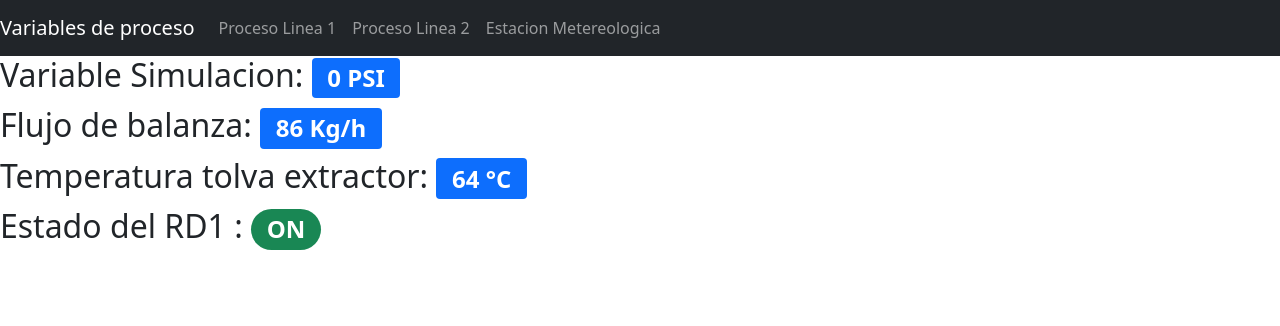
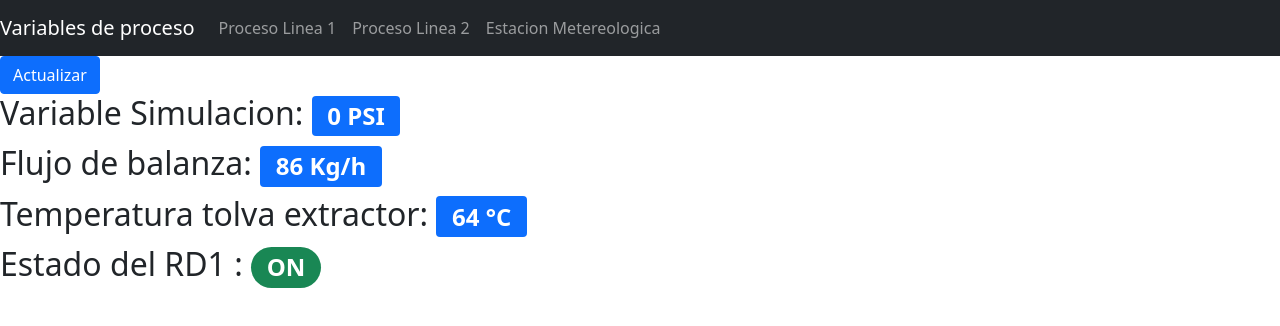
Before and after one commit to jairdvargas/process-HMI, a React (Create React App) app in the folder frontend/: page / in a window 1280 px wide. Shown: the top 326 px of the page. Built offline with nearby package versions, Linux system fonts and the light colour scheme; no server answers.

Commit message:
FE: Se agrego boton para actualizar con 1 click

```diff
--- a/frontend/src/App.js
+++ b/frontend/src/App.js
@@ -4,6 +4,7 @@ import Variableanalogica from './componentes/Variableanalogica';
 import Variabledigital from './componentes/Variabledigital';
 import axios from 'axios';
 import { useState, useEffect } from 'react';
+import Actualizar from './componentes/Actualizar';
 
 const API_URL = 'http://127.0.0.1:5051';
 
@@ -27,10 +28,23 @@ const App = () => {
 
   const AuxValor1 = variable.Valor ? variable.Valor.toPrecision(4) : 0.0000;
 
+  //-----------Boton de actualizar valor
+  const Actualiza1Variable = async (id) => {
+    console.log("click detectado")
+    try {
+      const resultado = await axios.get(`${API_URL}/tag-sim/${id}`);
+      console.log(resultado)
+        definirVariable(resultado.data || []);
+    } catch (error) {
+      console.log(error);
+    }
+  };
+
 
   return (
     <div className="App">
       <Cabecera titulo="Variables de proceso" />
+      <Actualizar eliminarValorAnterior={Actualiza1Variable}/>
       <Variableanalogica nombretag="Variable Simulacion: " valortag={AuxValor1} unidadtag=" PSI" />
       <Variableanalogica nombretag="Flujo de balanza: " valortag="86" unidadtag=" Kg/h" />
       <Variableanalogica  nombretag="Temperatura tolva extractor: " valortag="64" unidadtag=" °C" />
--- a/frontend/src/componentes/Actualizar.js
+++ b/frontend/src/componentes/Actualizar.js
@@ -1,25 +1,14 @@
 import React from 'react';
-import { Form, Button } from 'react-bootstrap';
+import Button from 'react-bootstrap/Button';
 
-const Actualizar = ({ manejadorSubmit }) => {
-    return (
-        <Form onSubmit={manejadorSubmit}>
-            <Form.Group
-                className="mb-3"
-                controlId="formHorizontalEmail"
-            >
+const Actualizar = ({ eliminarValorAnterior}) => {
+  //vamos a retornar descripcion o sino alt descripcion porque a veces viene en null
+  return (
 
-            <Button variant="primary" type="submit">
-                    {' '}
-                    Buscar
-            </Button>
+        <Button variant="primary" onClick={() => eliminarValorAnterior("Tagnuevo")}>
+          Actualizar
+        </Button>
+  );
+};
 
-              </Form.Group>
-        </Form>
-
-
-
-    );
-  };
-
-  export default Actualizar;
+export default Actualizar;
```
